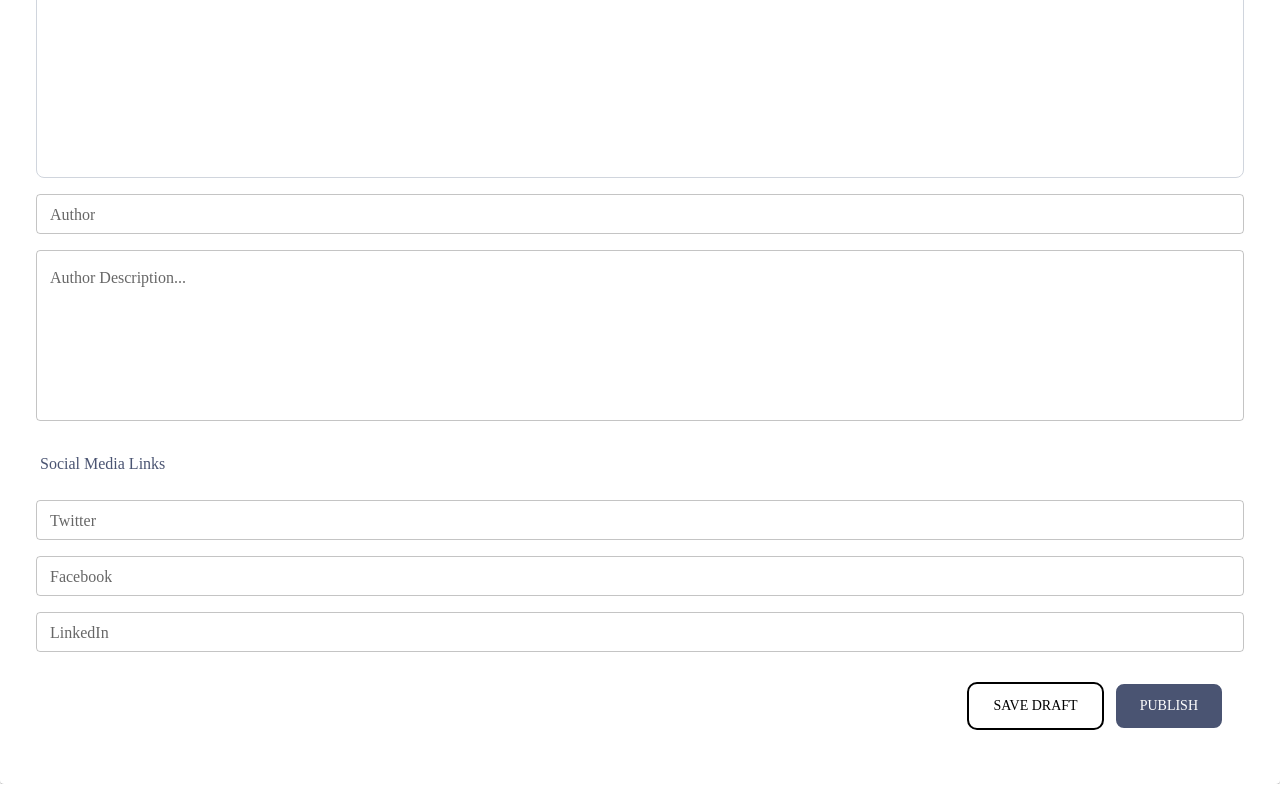
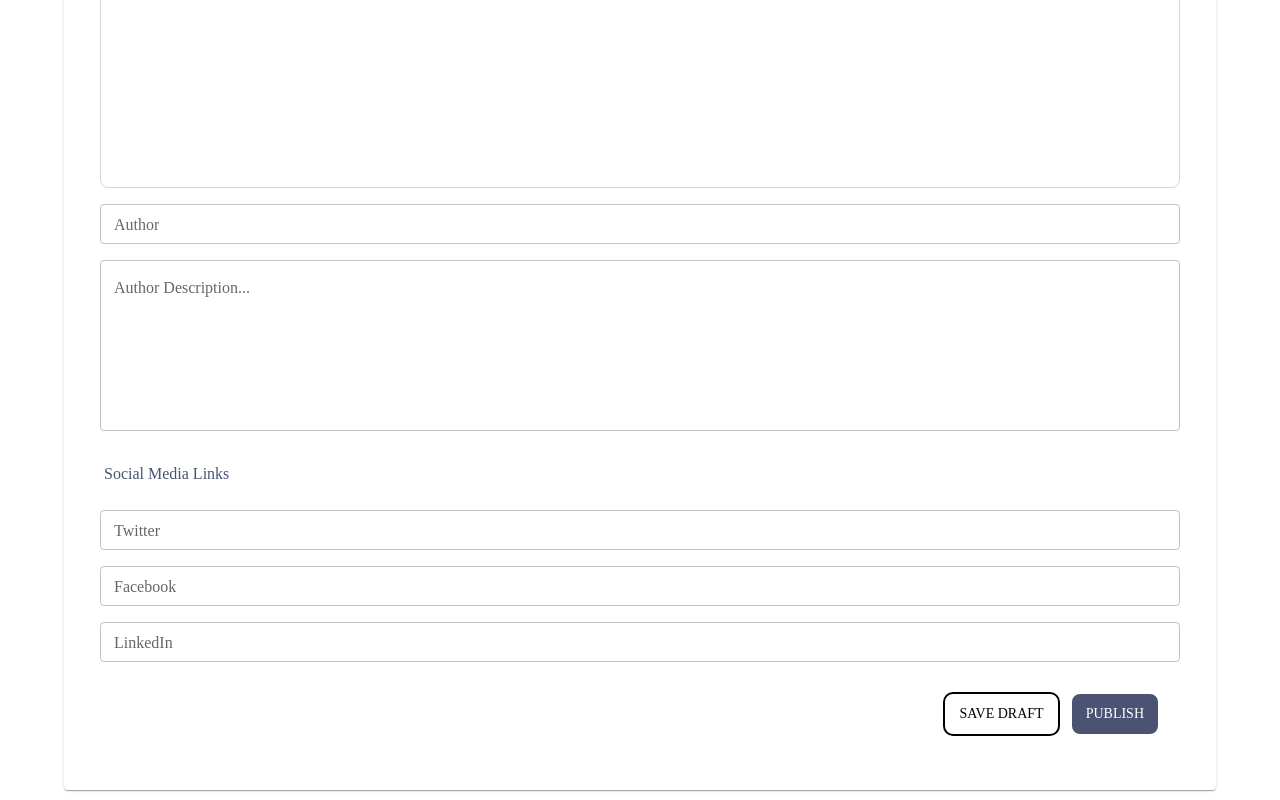
Before and after one commit to Software-Lifecycle-Consultants/slc-open-hms, a Next.js app: page /admin/blog in a window 1280 px wide. Shown: the part 1358-2158 px from the top of the page. Built offline with nearby package versions, Linux system fonts and the light colour scheme.

Commit message:
Make admin blog page consistant

```diff
--- a/app/admin/blog/page.tsx
+++ b/app/admin/blog/page.tsx
@@ -1,9 +1,12 @@
+import { Container } from "@mui/material";
 import BlogForm from "../components/blog/BlogForm";
 
 const blog = () => {
   return (
     <>
-      <BlogForm />
+      <Container maxWidth="lg" sx={{ marginTop: "10px", marginBottom: "10px" }}>
+        <BlogForm />
+      </Container>
     </>
   );
 };
--- a/app/admin/components/blog/BlogForm.tsx
+++ b/app/admin/components/blog/BlogForm.tsx
@@ -391,7 +391,13 @@ const BlogForm: React.FC = () => {
             </Grid>
           </Grid>
 
-          <Box sx={{ textAlign: "right", padding: "0 40px 30px" }}>
+          <Box
+            sx={{
+              textAlign: "right",
+              padding: "0 40px 30px",
+              //display: { xs: "flex" },
+            }}
+          >
             <Button
               type="button"
               sx={{
@@ -399,7 +405,7 @@ const BlogForm: React.FC = () => {
                 border: "2px solid black",
                 borderRadius: "10px",
                 color: "black",
-                padding: "10px 24px",
+                padding: { xs: "8px 14px" },
                 marginRight: "10px",
               }}
               onClick={() => console.log("Draft Saved")}
@@ -414,7 +420,7 @@ const BlogForm: React.FC = () => {
                 borderRadius: "10px",
                 color: "white",
                 border: "2px solid ",
-                padding: "10px 24px",
+                padding: { xs: "8px 14px" },
                 "&:hover": {
                   backgroundColor: "#3B435F",
                   borderColor: "#3B435F",
```
